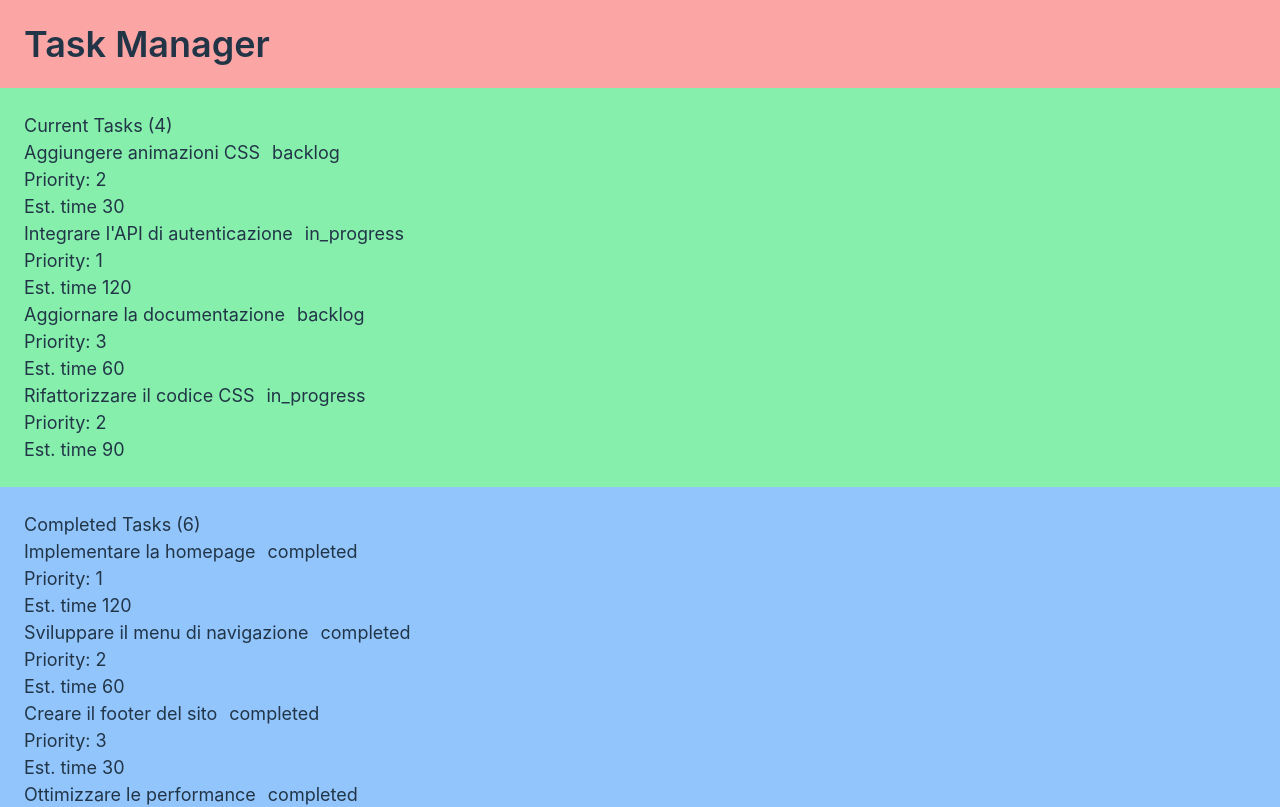
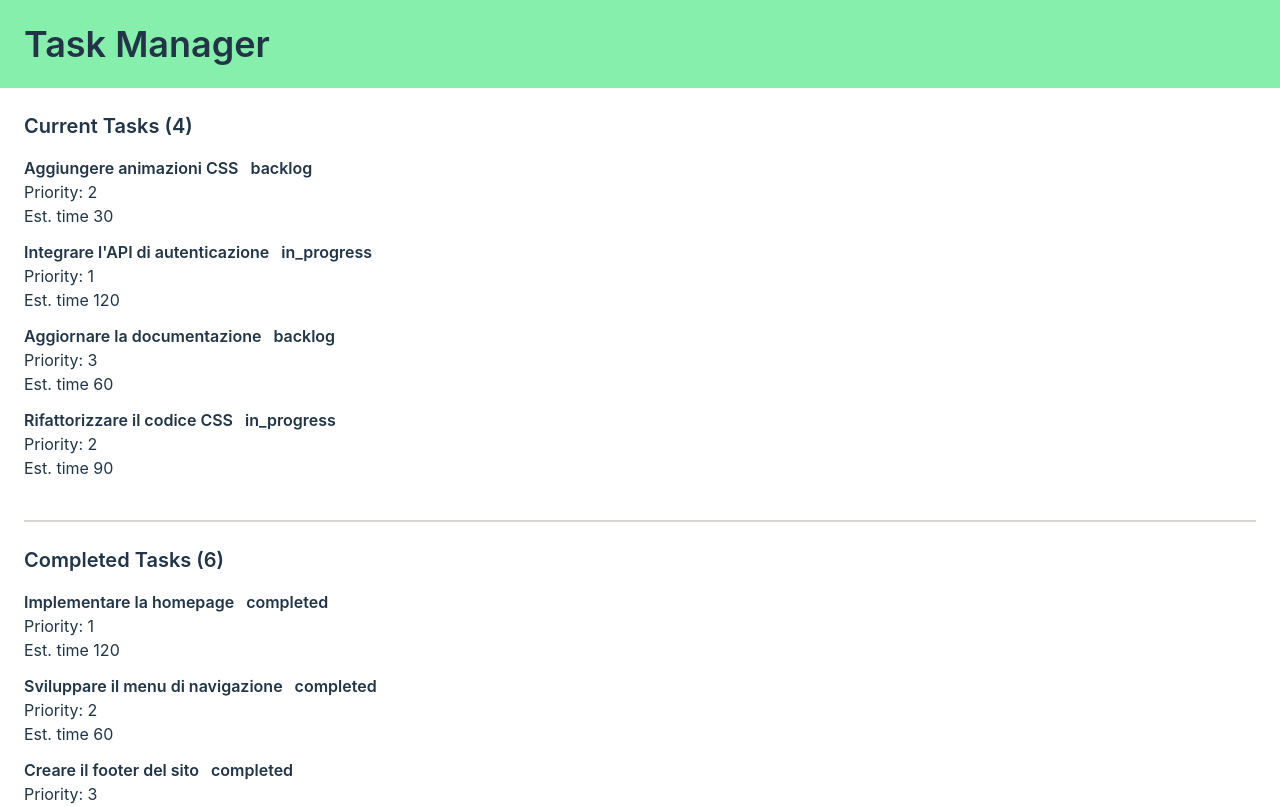
Before and after one commit to Aj-Herrera-99/react-task-list, a React (Vite) app: page / in a window 1280 px wide. Shown: the top 807 px of the page. Built offline with nearby package versions, Linux system fonts and the light colour scheme.

Commit message:
ui completata (tailwind css)

```diff
--- a/src/App.jsx
+++ b/src/App.jsx
@@ -2,26 +2,31 @@ import "./App.css";
 import { tasks } from "./data/tasks";
 
 function App() {
-
-    const currentTasks = tasks.filter(task => task.state.toLowerCase() != "completed")
+    const currentTasks = tasks.filter(
+        (task) => task.state.toLowerCase() != "completed"
+    );
     const currTasksLen = currentTasks.length;
 
-    const completedTasks = tasks.filter(task => task.state.toLowerCase() == "completed")
+    const completedTasks = tasks.filter(
+        (task) => task.state.toLowerCase() == "completed"
+    );
     const completedTasksLen = completedTasks.length;
 
     return (
         <>
             {/* HEADER */}
-            <header className="bg-red-300 p-6">
+            <header className="p-6 bg-green-300">
                 <h1 className="text-4xl font-semibold">Task Manager</h1>
             </header>
             {/* CURRENT TASKS */}
-            <section className="bg-green-300 p-6">
-                <h2>Current Tasks ({currTasksLen})</h2>
-                <ul>
+            <section className="p-6">
+                <h2 className="text-xl font-semibold">
+                    Current Tasks ({currTasksLen})
+                </h2>
+                <ul className="my-4">
                     {currentTasks.map((task) => (
-                        <li className="flex flex-col">
-                            <div className="flex gap-3">
+                        <li className="flex flex-col my-3">
+                            <div className="flex gap-3 font-semibold">
                                 <h3>{task.title}</h3>
                                 <span>{task.state}</span>
                             </div>
@@ -31,12 +36,19 @@ function App() {
                     ))}
                 </ul>
             </section>
+            {/* SEPARATOR (ONLY GRAPHICS) */}
+            <div className="px-6 ">
+                <div className="border-solid border-b-2 border-stone-300"></div>
+            </div>
             {/* COMPLETED TASKS */}
-            <section className="bg-blue-300 p-6">
-                <h2>Completed Tasks ({completedTasksLen})</h2>
+            <section className="p-6">
+                <h2 className="text-xl font-semibold">
+                    Completed Tasks ({completedTasksLen})
+                </h2>
+                <ul className="my-4">
                     {completedTasks.map((task) => (
-                    <li className="flex flex-col">
-                        <div className="flex gap-3">
+                        <li className="flex flex-col my-3">
+                            <div className="flex gap-3 font-semibold">
                                 <h3>{task.title}</h3>
                                 <span>{task.state}</span>
                             </div>
@@ -44,6 +56,7 @@ function App() {
                             <span>Est. time {task.estimatedTime}</span>
                         </li>
                     ))}
+                </ul>
             </section>
         </>
     );
--- a/src/index.css
+++ b/src/index.css
@@ -30,7 +30,6 @@ body {
     margin: 0;
     padding: 0;
     min-height: 100vh;
-    font-size: 18px;
 }
 
 h1 {
```
Lines whose indentation alone changed are shown as unchanged.
